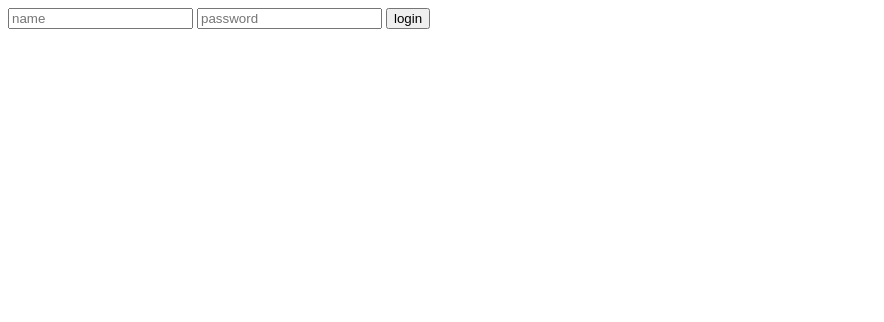
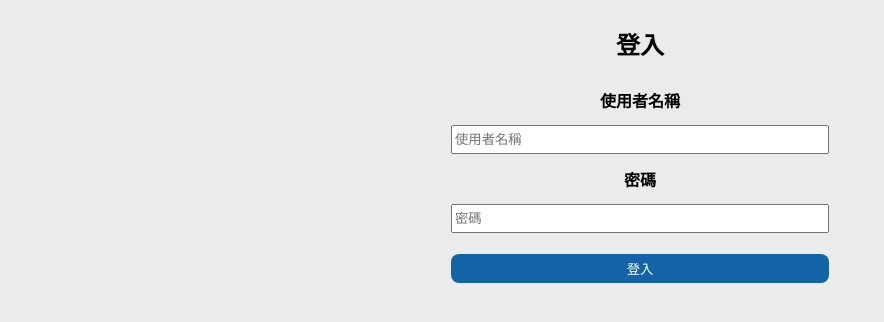
Before and after one commit to johnny031/taiict_backend, a Flask app: page / in a window 1280 px wide. Shown: the top 322 px of the page, without its empty margins (0-884 px from the left). Run offline with Flask 2, Linux system fonts and the light colour scheme.

Commit message:
add css style

```diff
--- a/app.py
+++ b/app.py
@@ -1,5 +1,5 @@
 import mysql.connector
-from flask import Flask, request, render_template, jsonify, url_for, redirect
+from flask import Flask, request, render_template, jsonify, url_for, redirect, flash
 from flask_cors import cross_origin
 from flask_login import LoginManager, UserMixin, login_user, current_user, login_required, logout_user
 from datetime import datetime, timezone, timedelta
@@ -12,6 +12,7 @@ app.config["SECRET_KEY"] = "Thisismysecretkeyandsupposenottobeknownfromothers"
 login_manager = LoginManager()
 login_manager.init_app(app)
 login_manager.login_view = "login"
+login_manager.login_message = "您沒有權限，請先登入"
 class User(UserMixin):
     def __init__(self, name, password):
         self.name = name
@@ -70,7 +71,8 @@ def login():
                 login_user(user)
                 return redirect(url_for('news_list'))
             else:
-                return "<h1>Invalid username or password</h1>"
+                flash('使用者名稱或密碼輸入錯誤')
+                return redirect(url_for('login'))
     return render_template("index.html")
 
 @app.route('/news-list', methods=["GET", "POST"])
@@ -92,7 +94,6 @@ def news_list():
             datetime_str = datetime.now(tz).strftime("%Y/%m/%d %H:%M:%S")
             cursor.execute("INSERT INTO News (author, datetime, title, content) VALUES (%s, %s, %s, %s)", (author, datetime_str, title, content))
             db.commit()
-
     cursor.execute("SELECT * FROM News")
     list = []
     for x in cursor:
--- /dev/null
+++ b/static/index.css
@@ -0,0 +1,69 @@
+body {
+  margin: 0;
+  background-color: rgb(235, 235, 235);
+}
+.alert-message {
+  font-size: 1.1rem;
+  font-family: "Microsoft JhengHei";
+  background-color: rgb(255, 217, 217);
+  color: rgb(177, 42, 42);
+  text-align: center;
+  width: 100%;
+  height: 3.5rem;
+  line-height: 3em;
+  text-shadow: 0.6px 0.6px 0.6px rgb(134, 134, 134);
+  box-shadow: 1px 1px 3px rgb(161, 161, 161);
+}
+.close {
+  position: absolute;
+  right: 0;
+  top: 0;
+  font-size: 2rem;
+  border: none;
+  background-color: rgb(255, 217, 217);
+  color: gray;
+  cursor: pointer;
+  height: 3.5rem;
+  margin-right: 0.6em;
+}
+h2,
+h4 {
+  margin: 0.8em 0;
+}
+h2 {
+  margin: 1.1em 0;
+}
+.login-form {
+  text-align: center;
+  margin: 10px;
+}
+input {
+  box-sizing: border-box;
+  width: 100%;
+  height: 2.2em;
+}
+.summit-btn {
+  margin-top: 1.6em;
+  height: 2.2em;
+  width: 100%;
+  background-color: rgb(19, 100, 167);
+  color: white;
+  border: none;
+  border-radius: 0.6em;
+  cursor: pointer;
+}
+.summit-btn:hover {
+  background-color: rgb(39, 131, 206);
+}
+@media only screen and (min-width: 525px) {
+  input,
+  .summit-btn {
+    width: 53%;
+  }
+}
+@media only screen and (min-width: 996px) {
+  input,
+  .summit-btn {
+    width: 30%;
+  }
+}
--- a/static/index.js
+++ b/static/index.js
@@ -1,4 +1,7 @@
 function deleteNews(newsId) {
+  if (!confirm("確定刪除此則最新消息？")) {
+    return false;
+  }
   fetch("/json-data", {
     method: "POST",
     body: JSON.stringify({ newsId: newsId }),
@@ -6,3 +9,23 @@ function deleteNews(newsId) {
     window.location.href = "/news-list";
   });
 }
+function validateAddNewsForm() {
+  let author = document.forms["add-news-form"]["author"].value;
+  let title = document.forms["add-news-form"]["title"].value;
+  let content = document.forms["add-news-form"]["content"].value;
+  if (author == "" || title == "" || content == "") {
+    alert("欄位請勿空白");
+    return false;
+  }
+}
+function validateLoginForm() {
+  let name = document.forms["login-form"]["name"].value;
+  let password = document.forms["login-form"]["password"].value;
+  if (name == "" || password == "") {
+    alert("欄位請勿空白");
+    return false;
+  }
+}
+$(".close").on("click", function () {
+  $(".alert-message").hide();
+});
--- a/templates/index.html
+++ b/templates/index.html
@@ -1,16 +1,28 @@
-<!DOCTYPE html>
-<html lang="en">
-  <head>
-    <meta charset="UTF-8" />
-    <meta http-equiv="X-UA-Compatible" content="IE=edge" />
-    <meta name="viewport" content="width=device-width, initial-scale=1.0" />
-    <title>Login</title>
-  </head>
-  <body>
-    <form action="/" method="POST">
-      <input type="text" name="name" placeholder="name" />
-      <input type="text" name="password" placeholder="password" />
-      <button type="submit">login</button>
-    </form>
-  </body>
-</html>
+{% extends "layout.html" %} {% block css_href %}
+<link href="{{ url_for('static', filename='index.css') }}" rel="stylesheet" />
+{%endblock %} {% block title %}登入頁面{% endblock %} {% block content %} {%
+with messages = get_flashed_messages()%} {% if messages %} {% for message in
+messages %}
+<div class="alert-message">
+  {{ message }}
+  <button type="button" class="close">
+    <span>&times;</span>
+  </button>
+</div>
+{% endfor %} {% endif %} {% endwith %}
+<form
+  name="login-form"
+  class="login-form"
+  action="/"
+  method="POST"
+  onsubmit="return validateLoginForm()"
+>
+  <h2>登入</h2>
+  <h4>使用者名稱</h4>
+  <input type="text" name="name" placeholder="使用者名稱" />
+  <h4>密碼</h4>
+  <input type="password" name="password" placeholder="密碼" />
+  <br />
+  <button class="summit-btn" type="submit">登入</button>
+</form>
+{%endblock %}
--- /dev/null
+++ b/templates/layout.html
@@ -0,0 +1,15 @@
+<!DOCTYPE html>
+<html lang="en">
+  <head>
+    <meta charset="UTF-8" />
+    <meta http-equiv="X-UA-Compatible" content="IE=edge" />
+    <meta name="viewport" content="width=device-width, initial-scale=1.0" />
+    {% block css_href %}{% endblock %}
+    <title>{% block title %}{% endblock %}</title>
+  </head>
+  <body>
+    {% block content %}{% endblock %}
+  </body>
+  <script src="https://ajax.googleapis.com/ajax/libs/jquery/3.5.1/jquery.min.js"></script>
+  <script src="{{ url_for('static', filename='index.js') }}"></script>
+</html>
```
Also changed, not shown: static/news.css (added, +94 -0 lines), templates/news.html (+40 -34 lines).
